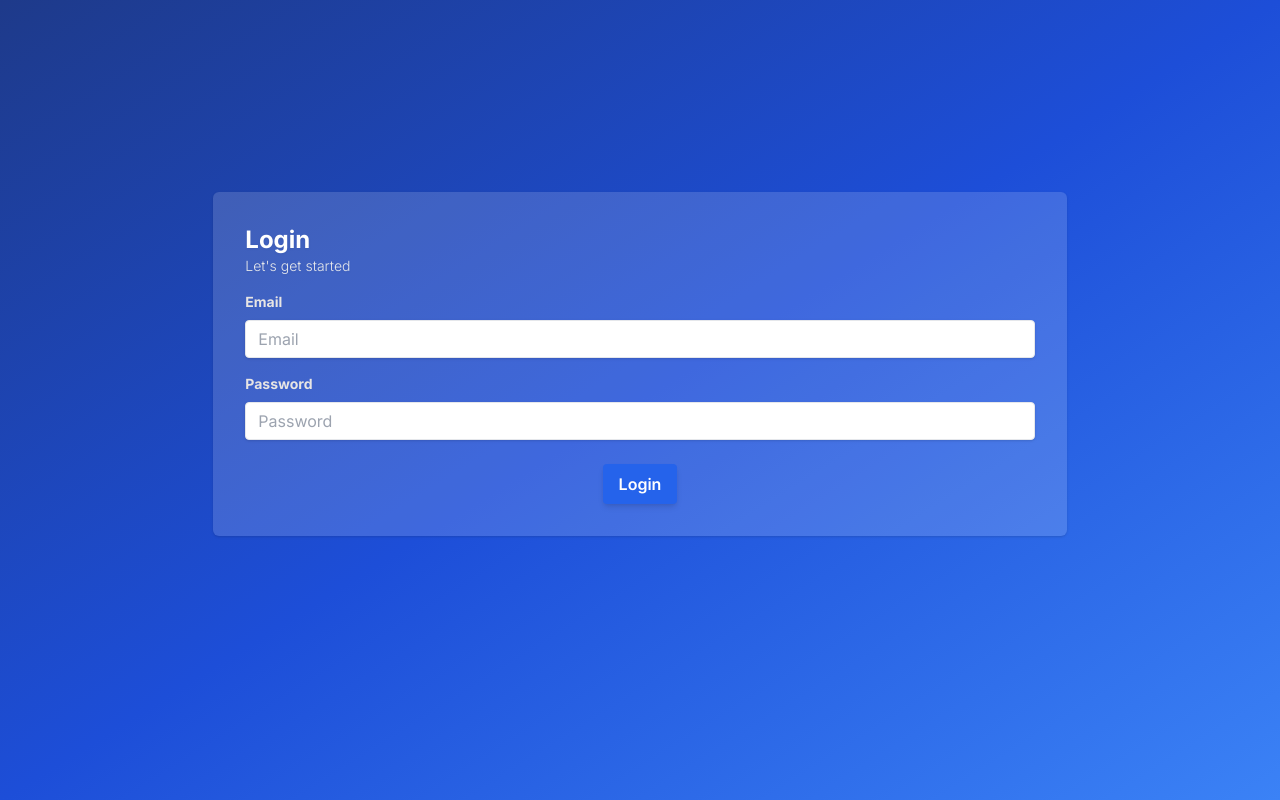
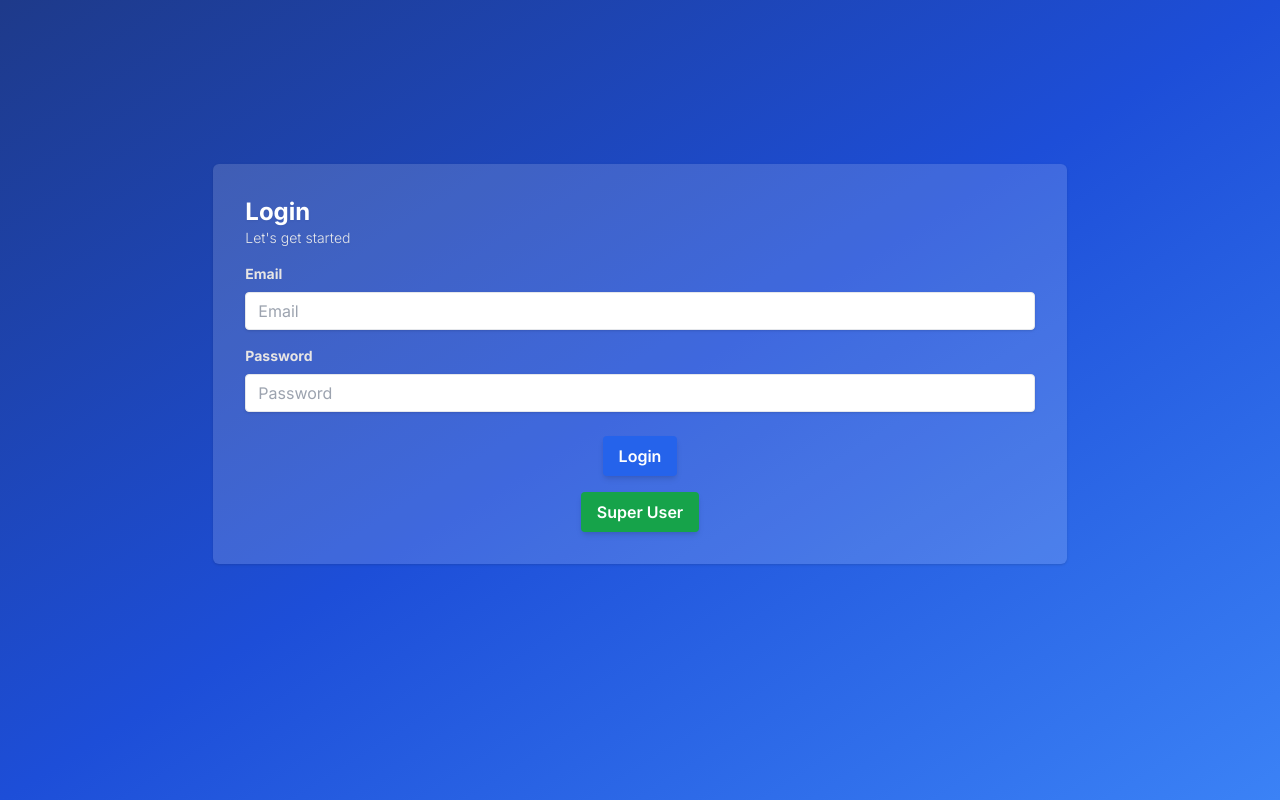
Before and after one commit to Triageage/Traceability-Frontend, a Next.js app: page /login in a window 1280 px wide. Built offline with nearby package versions, Linux system fonts and the light colour scheme; no server answers.

Commit message:
Superuser
Tried to create super user page

```diff
--- a/app/login/page.js
+++ b/app/login/page.js
@@ -15,7 +15,7 @@ export default function Login() {
       if (localStorage.getItem("access_token")) {
          router.push("/dashboard");
       }
-   }, []);
+   }, [router]);
 
    const handleSubmit = async (event) => {
       event.preventDefault();
@@ -53,7 +53,7 @@ export default function Login() {
             <div className="bg-white bg-opacity-15 p-8 rounded-md shadow w-8/12">
                <h1 className="text-2xl font-bold drop-shadow-sm">Login</h1>
                <p className="text-gray-200 mb-4 text-sm font-light drop-shadow-sm">
-                  Let's get started
+                  Let&apos;s get started
                </p>
                <form onSubmit={handleSubmit}>
                   {error && <p className="text-red-500 mb-4">{error}</p>}
@@ -97,6 +97,15 @@ export default function Login() {
                         Login
                      </button>
                   </div>
+                  <div className="flex items-center justify-center mt-4">
+                     <button
+                        className="shadow-md font-semibold bg-green-600 hover:bg-green-700 text-white py-2 px-4 rounded transition-colors"
+                        type="button"
+                        onClick={() => router.push("/superuser/super")}
+                     >
+                        Super User
+                     </button>
+                  </div>
                </form>
             </div>
          </div>
--- /dev/null
+++ b/app/superuser/super.js
@@ -0,0 +1,3 @@
+export default function superUser() {
+    return <div className="text-3xl">Hi</div>;
+}
```
